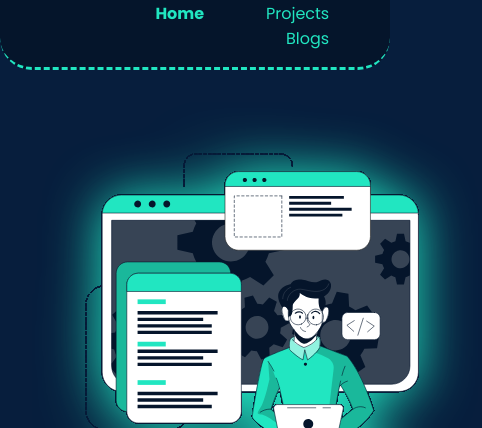
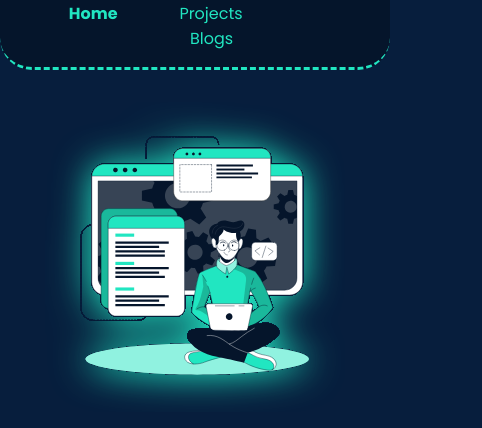
Before and after one commit to Shashank-Jha/portfolio-v1, a plain HTML site: page index.html in a window 390 px wide. Shown: the part 66-494 px from the top of the page, 482 px wide, since content can reach past the window. Drawn offline with Linux system fonts and the light colour scheme.

Commit message:
Updated : responsive img

```diff
--- a/lib/style.css
+++ b/lib/style.css
@@ -100,7 +100,23 @@ hr {
   margin: auto;
   padding-bottom: 0;
 }
+@media only screen and (max-width: 600px) {
+  .hero .hero-img {
+    max-width: 300px;
+    display: block;
+    margin: auto;
+    padding-bottom: 0;
+  }
 
+  .nav-pill {
+    padding-right: 8rem;
+  }
+  .navigation .link-active {
+    font-weight: bold;
+    color: var(--secondary-color);
+    border-style: none;
+  }
+}
 .hero .heading-inverse {
   color: var(--secondary-color);
 }
```
Also changed, not shown: blogs/article1.html (+2 -2 lines), blogs/style.css (+11 -0 lines).
